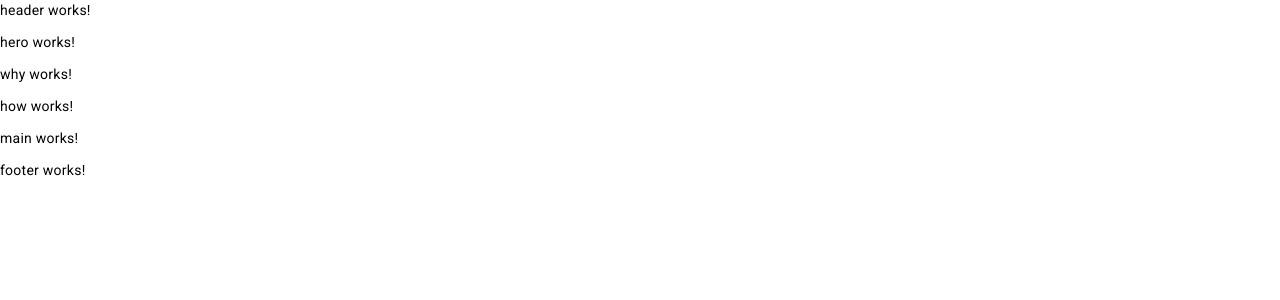
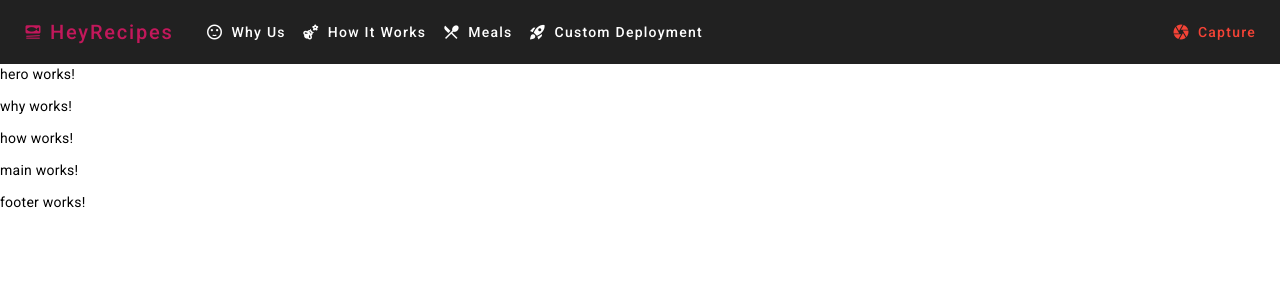
Before and after one commit to Kairn/hey-recipes, an Angular app: page / in a window 1280 px wide. Shown: the top 300 px of the page. Built offline with nearby package versions, Linux system fonts and the light colour scheme.

Commit message:
work on header navbar

```diff
--- a/src/app/app.component.scss
+++ b/src/app/app.component.scss
@@ -0,0 +1,3 @@
+div.box {
+    width: 100%;
+}
--- a/src/app/header/header.component.html
+++ b/src/app/header/header.component.html
@@ -1 +1,55 @@
-<p>header works!</p>
+<div class="box">
+    <mat-toolbar class="nav-bar">
+        <button mat-icon-button [matMenuTriggerFor]="menu" class="nav-menu">
+            <mat-icon>menu</mat-icon>
+        </button>
+        <button mat-button color="primary" class="nav-button-main">
+            <mat-icon>set_meal</mat-icon>
+            HeyRecipes
+        </button>
+        <span class="nav-spacer-small"></span>
+        <button mat-button class="nav-button">
+            <mat-icon>sentiment_satisfied</mat-icon>
+            Why Us
+        </button>
+        <button mat-button class="nav-button">
+            <mat-icon>emoji_nature</mat-icon>
+            How It Works
+        </button>
+        <button mat-button class="nav-button">
+            <mat-icon>local_dining</mat-icon>
+            Meals
+        </button>
+        <button mat-button class="nav-button">
+            <mat-icon>rocket_launch</mat-icon>
+            Custom Deployment
+        </button>
+        <span class="nav-spacer-right-fill"></span>
+        <button mat-button color="warn" class="nav-button">
+            <mat-icon>camera</mat-icon>
+            Capture
+        </button>
+    </mat-toolbar>
+    <mat-menu #menu="matMenu" id="nav-menu-column">
+        <button mat-menu-item>
+            <mat-icon>sentiment_satisfied</mat-icon>
+            Why Us
+        </button>
+        <button mat-menu-item>
+            <mat-icon>emoji_nature</mat-icon>
+            How It Works
+        </button>
+        <button mat-menu-item>
+            <mat-icon>local_dining</mat-icon>
+            Meals
+        </button>
+        <button mat-menu-item>
+            <mat-icon>rocket_launch</mat-icon>
+            Custom Deployment
+        </button>
+        <button mat-menu-item>
+            <mat-icon>camera</mat-icon>
+            Capture
+        </button>
+    </mat-menu>
+</div>
--- a/src/app/header/header.component.scss
+++ b/src/app/header/header.component.scss
@@ -0,0 +1,47 @@
+.nav-menu {
+    display: none;
+}
+
+.nav-bar {
+    position: sticky;
+}
+
+.nav-spacer-small {
+    flex: 0 1 1rem;
+}
+
+.nav-spacer-right-fill {
+    flex: 1 1 auto;
+}
+
+.nav-button-main {
+    font-size: 20px;
+}
+
+@media (max-width: 1000px) {
+    .nav-bar {
+        justify-content: center;
+    }
+
+    .nav-menu {
+        display: block;
+        position: absolute;
+        left: 0.5rem;
+    }
+
+    .nav-button {
+        display: none;
+    }
+
+    .nav-button-main {
+        font-size: 16px;
+    }
+
+    .nav-spacer-small {
+        display: none;
+    }
+
+    .nav-spacer-right-fill {
+        display: none;
+    }
+}
--- a/src/styles.scss
+++ b/src/styles.scss
@@ -1,4 +1,15 @@
 /* You can add global styles to this file, and also import other style files */
 
-html, body { height: 100%; }
-body { margin: 0; font-family: Roboto, "Helvetica Neue", sans-serif; }
+* {
+    box-sizing: border-box;
+}
+
+html,
+body {
+    height: 100%;
+}
+
+body {
+    margin: 0;
+    font-family: Roboto, "Helvetica Neue", sans-serif;
+}
```
Also changed, not shown: src/app/app.module.ts (+10 -1 lines), src/app/header/header.component.ts (+3 -4 lines).
